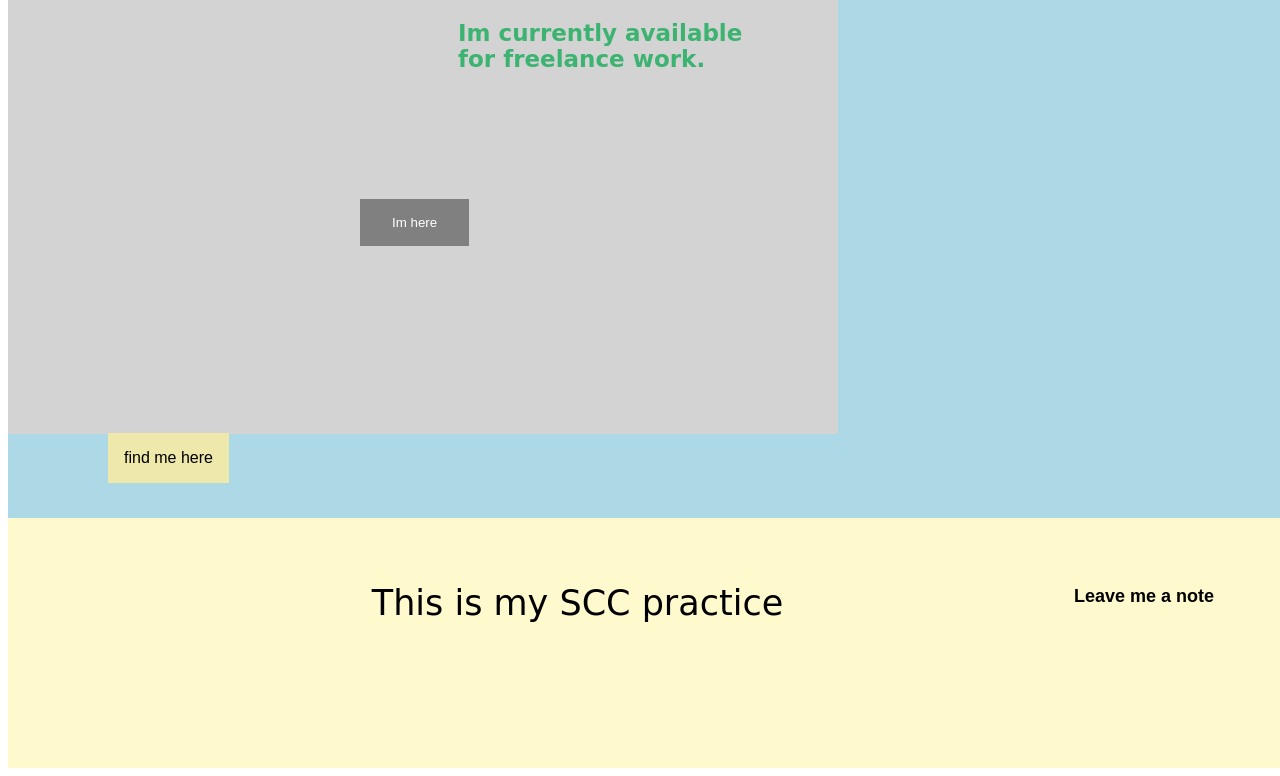
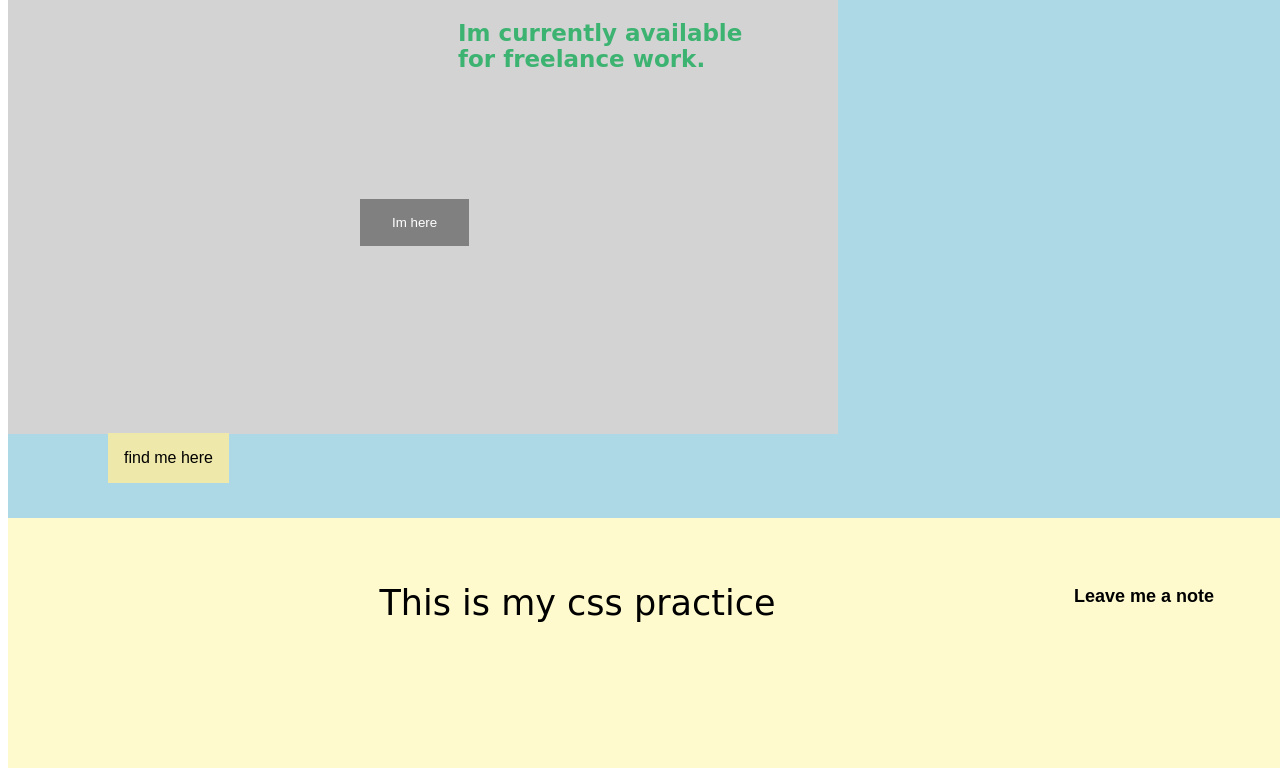
Before and after one commit to alikherad/sccparctice, a plain HTML site: page index.html in a window 1280 px wide. Shown: the part 1879-2655 px from the top of the page. Drawn offline with Linux system fonts and the light colour scheme; a web font is replaced by a local one.

Commit message:
update index

```diff
--- a/index.html
+++ b/index.html
@@ -525,7 +525,7 @@ end .a:active {
 <div class="scc">
 <p class="css">
 
-  This is my SCC practice
+  This is my css practice
 </p>
 </div>
   </div>
```
